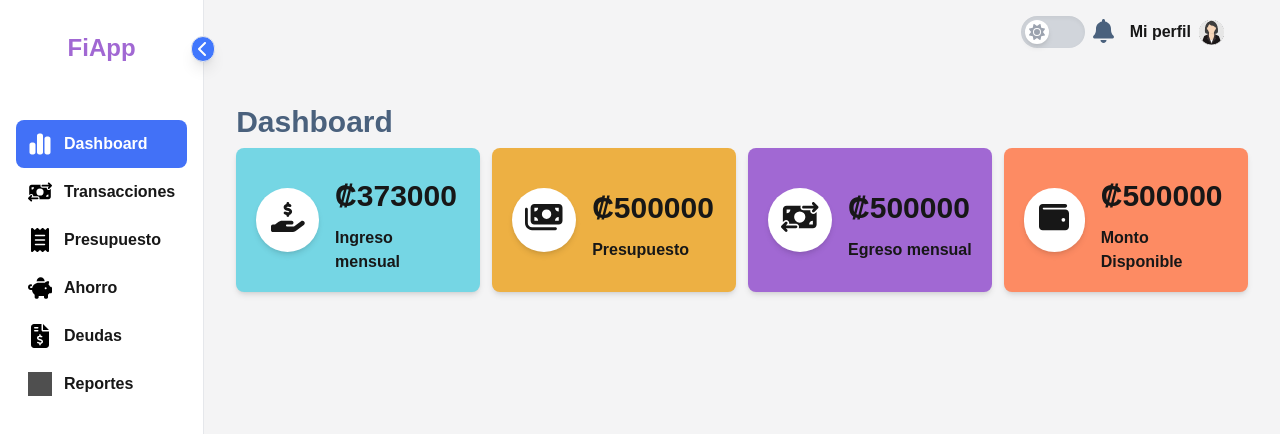
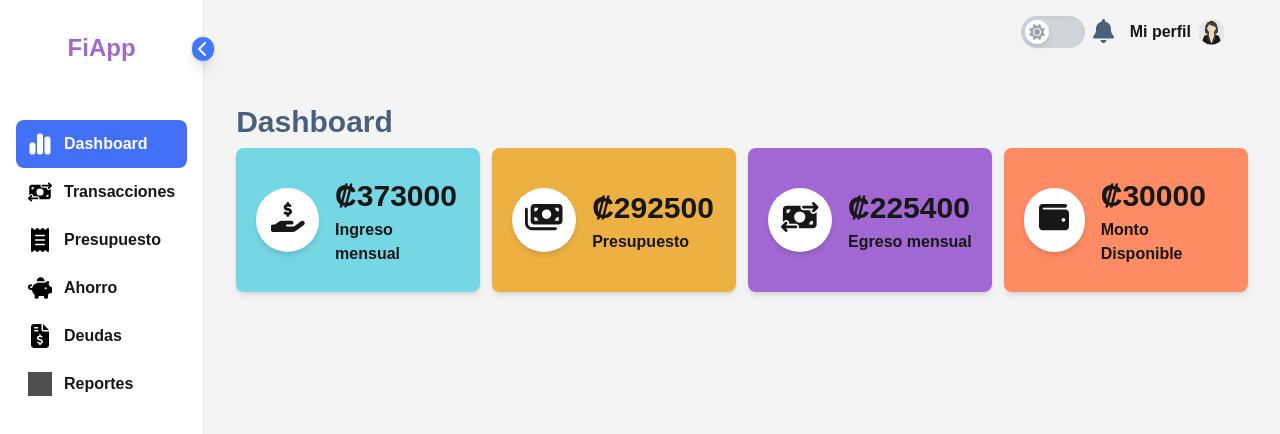
Before and after one commit to Jeim05/personal-finance-app, a Next.js app: page / in a window 1280 px wide. Shown: the top 434 px of the page. Built offline with nearby package versions, Linux system fonts and the light colour scheme; grey boxes are pictures that could not be loaded.

Commit message:
Cards dashboard

```diff
--- a/components/dashboard/card.tsx
+++ b/components/dashboard/card.tsx
@@ -10,7 +10,7 @@ export default function Card({ title, amount, variant, icon, icon_variant }: Car
       </div>
       <div className='card-body'>
         <div className='flex-1 flex flex-col'>
-          <p className='card-amount py-3'>₡{amount}</p>
+          <p className='card-amount py-1'>₡{amount}</p>
           <Subtitles text={title} />
         </div>
       </div>
--- a/components/dashboard/mainCards.tsx
+++ b/components/dashboard/mainCards.tsx
@@ -13,19 +13,19 @@ export default function MainCards() {
       />
       <Card
         title="Presupuesto"
-        amount={500000.0}
+        amount={292500}
         variant="bg-[#EDB043]"
         icon={faMoneyBills}
       />
       <Card
         title="Egreso mensual"
-        amount={500000.0}
+        amount={225400}
         variant="bg-[#A168D3]"
         icon={faMoneyBillTransfer}
       />
       <Card
         title="Monto Disponible"
-        amount={500000.0}
+        amount={30000}
         variant="bg-[#FD8B63]"
         icon={faWallet}
       />
```
